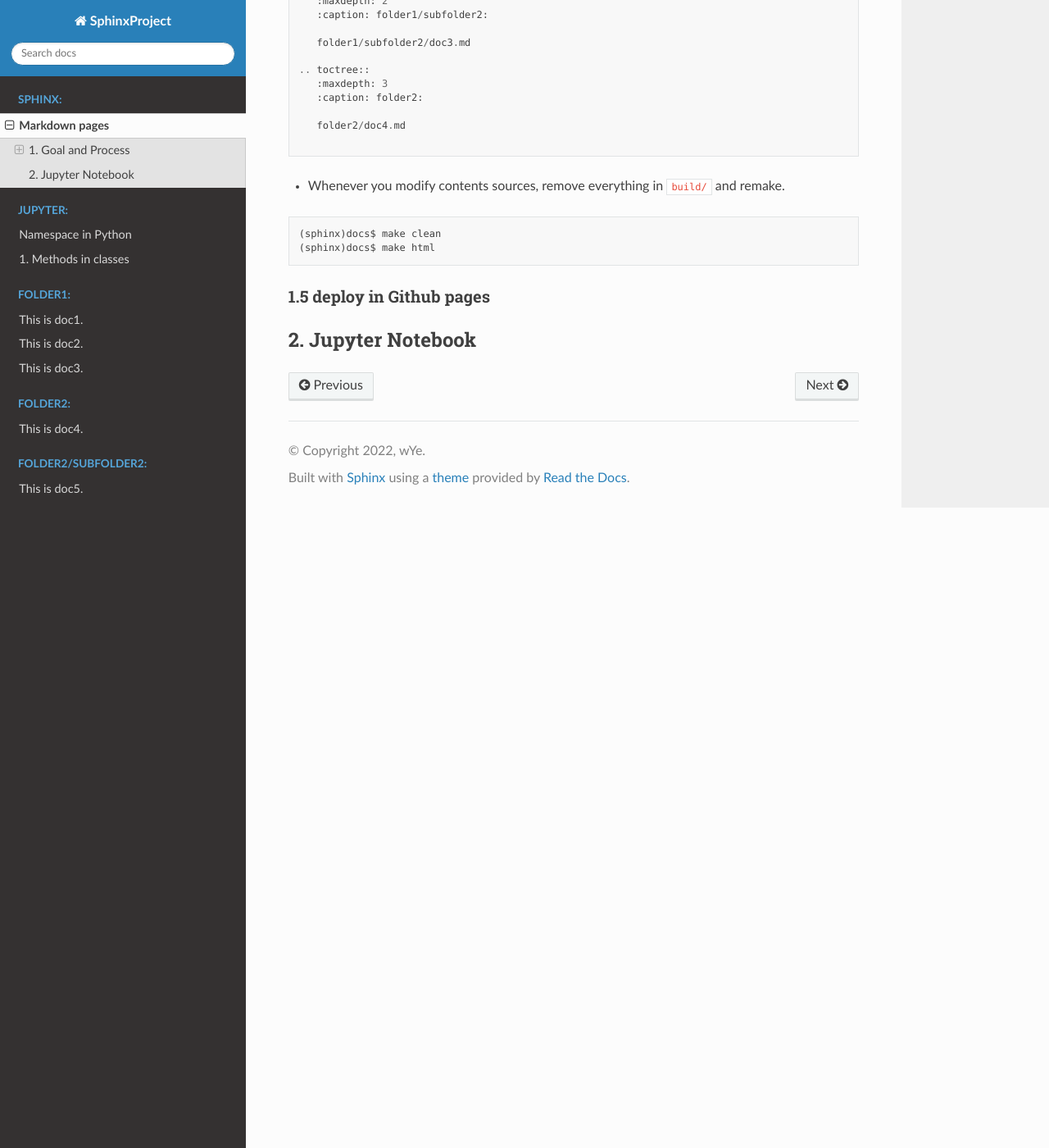
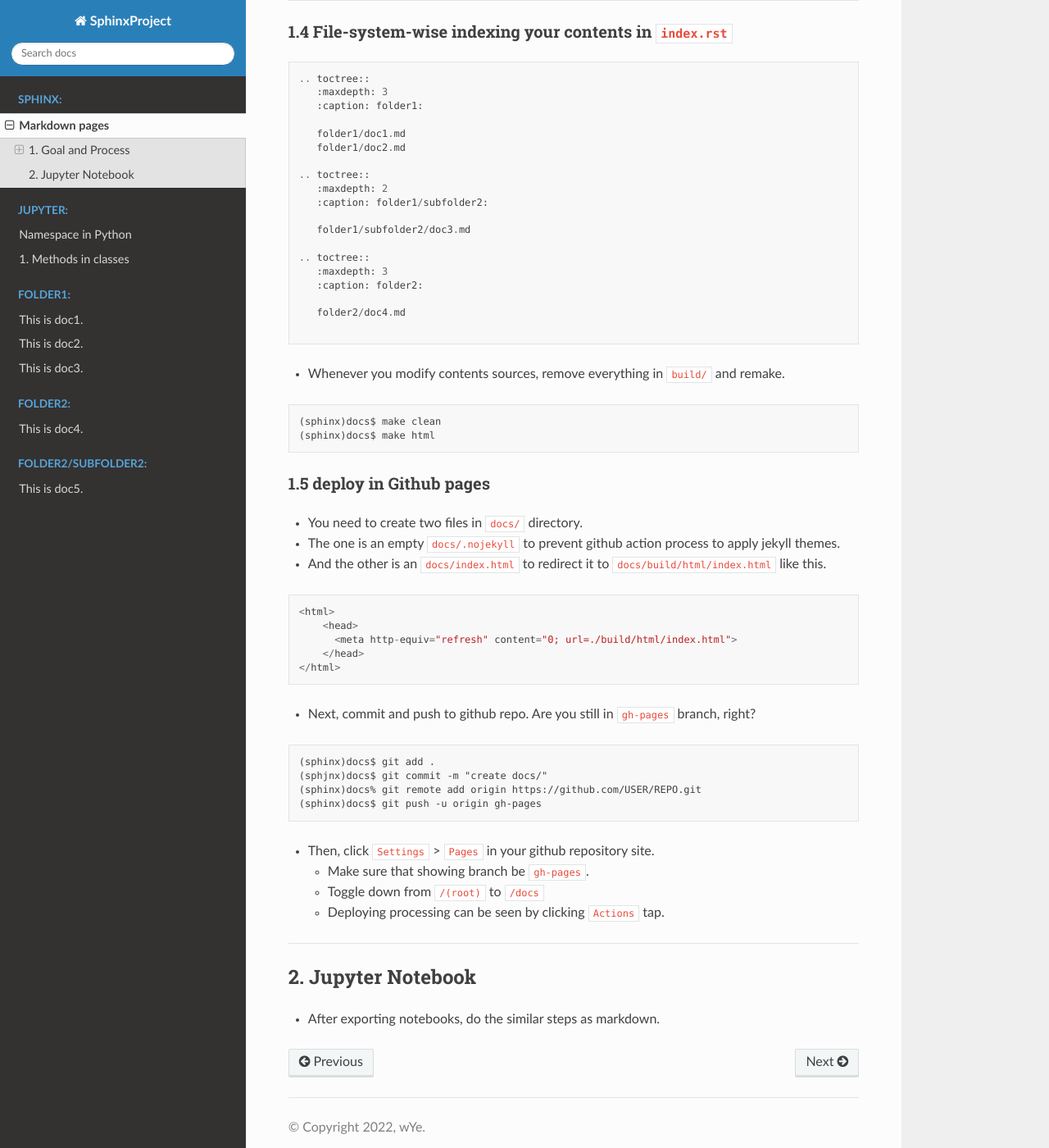
Before and after one commit to PhyCosmos/PhyCosmos, a Sphinx documentation site: the page built from docs/source/sphinx/staticmd.md, in a window 1280 px wide and 1400 px high, scrolled down 3840 px. Shown: the whole window at 82% size. Built offline with Sphinx 7.4.7 and the Read the Docs theme 2.0.0, drawn with Linux system fonts in a browser that asks for light colours; some of the changed text lies outside the part shown.

Commit message:
completed staticmd.md

````diff
--- a/docs/source/sphinx/staticmd.md
+++ b/docs/source/sphinx/staticmd.md
@@ -54,10 +54,18 @@
 ```
 
 #### 1.1.3 Filing `docs/` directory with sphinx tools
-- Go to the `docs/` and command like this.
+>
+> Before doing that, it is good idea to create a new orphan branch `gh-pages` as github suggested, to isolate documenting process from the main project and to publish your site from the branch.
+> Go to the `docs/` and create branch `gh-pages` there.
+> ```
+> (sphinx)$ cd docs
+> (sphinx)docs$ git checkout --orphan gh-pages
+> (sphinx)docs$ git rm -rf
+> ```
+>  Removes the contents from your default branch from the working directory
 
+- Now, we are ready to execute Sphinx quickstart command.
 ```
-(sphinx)$ cd docs
 (sphinx)docs$ sphinx-quickstart
 ```
 
@@ -197,7 +205,30 @@
 ```
 
 ### 1.5 deploy in Github pages
+- You need to create two files in `docs/` directory.
+- The one is an empty `docs/.nojekyll` to prevent github action process to apply jekyll themes.
+- And the other is an `docs/index.html` to redirect it to `docs/build/html/index.html` like this.
+```
+<html>
+    <head>
+      <meta http-equiv="refresh" content="0; url=./build/html/index.html">
+    </head>
+</html>
+```
+- Next, commit and push to github repo. Are you still in `gh-pages` branch, right?
+```
+(sphinx)docs$ git add .
+(sphjnx)docs$ git commit -m "create docs/"
+(sphinx)docs% git remote add origin https://github.com/USER/REPO.git
+(sphinx)docs$ git push -u origin gh-pages
+```
 
+- Then, click `Settings` > `Pages` in your github repository site.
+    - Make sure that showing branch be `gh-pages`.
+    - Toggle down from `/(root)` to `/docs`
+    - Deploying processing can be seen by clicking `Actions` tap.
 
+---
 
 ## 2. Jupyter Notebook
+- After exporting notebooks, do the similar steps as markdown.
````
Also changed, not shown: README.md (+3 -0 lines).
